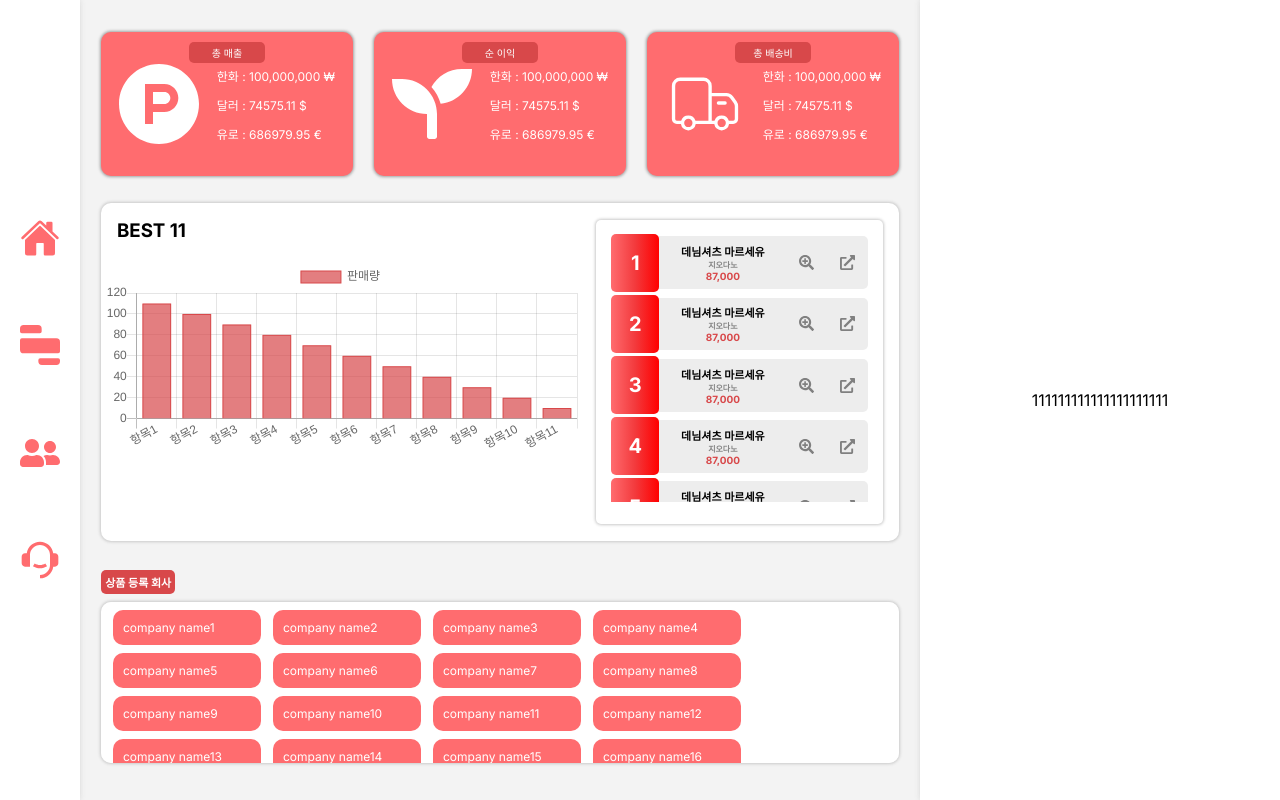
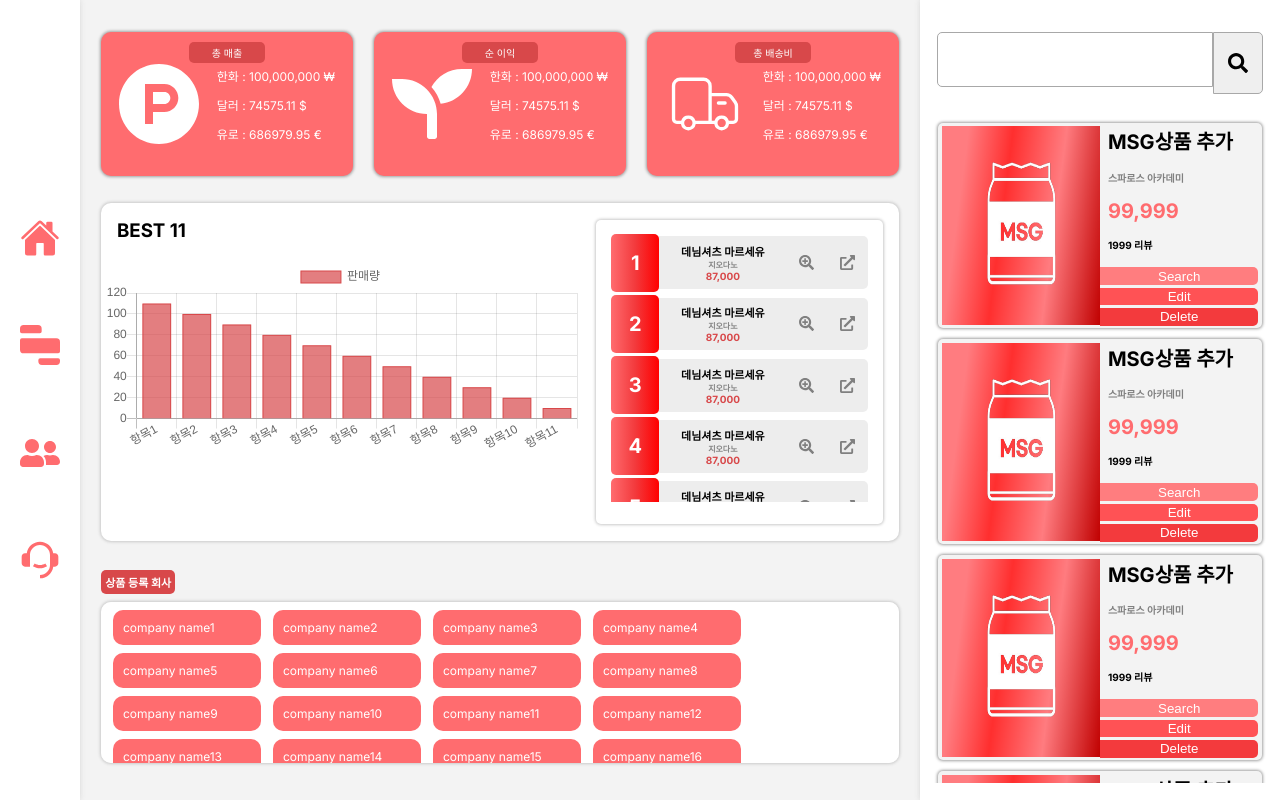
Before and after one commit to 1-MSG/admin_frontend, a Next.js app: page /product in a window 1280 px wide. Built offline with nearby package versions, Linux system fonts and the light colour scheme.

Commit message:
feat: 상품 admin 구현 완료 (#18)

```diff
--- a/src/app/product/@productInfo/page.tsx
+++ b/src/app/product/@productInfo/page.tsx
@@ -1,3 +1,79 @@
-export default function Page() {
-  return <>111111111111111111111</>;
+import styles from "@/styles/product.module.css";
+import Image from "next/image";
+import src from "@/assets/image/tempProduct/tempProduct.png";
+import { FaSearch } from "react-icons/fa";
+
+export default async function Page() {
+  const createProduct = () => ({
+    title: "MSG상품 추가",
+    maker: "스파로스 아카데미",
+    price: "99,999",
+    review: "1999 리뷰",
+  });
+
+  const products = Array.from({ length: 9 }, createProduct);
+
+  async function handleSearchSummit(formData: any) {
+    "use server";
+    console.log("검색");
+  }
+
+  return (
+    <>
+      <div className={styles.productPageSearchContainerLayout}>
+        <div className={styles.productPageSearchModule}>
+          <form
+            action={handleSearchSummit}
+            style={{
+              display: "flex",
+              height: "100%",
+              width: "100%",
+              justifyContent: "center",
+            }}
+          >
+            <input className={styles.productPageSearchContainerInput}></input>
+            <button className={styles.productPageSearchContainerBtn}>
+              <FaSearch size={20} />
+            </button>
+          </form>
+        </div>
+      </div>
+      <div className={styles.productPageListContainerLayout}>
+        <div className={styles.productPageListContainerContainer}>
+          {/* 요소 */}
+          {products.map((product, index) => (
+            <div key={index} className={styles.productPageListContainerElement}>
+              <div className={styles.productPageListImageContainer}>
+                <Image
+                  src={src}
+                  style={{ width: "100%", height: "100%" }}
+                  alt=""
+                />
+              </div>
+              <div className={styles.productPageListContainerElementInfo}>
+                <div className={styles.productPageListTitle}>
+                  {product.title}
+                </div>
+                <div className={styles.productPageListMaker}>
+                  {product.maker}
+                </div>
+                <div className={styles.productPageListPrice}>
+                  {product.price}
+                </div>
+                <div className={styles.productPageListReview}>
+                  {product.review}
+                </div>
+                <div className={styles.productPageBtnContainer}>
+                  <button>Search</button>
+                  <button>Edit</button>
+                  <button>Delete</button>
+                </div>
+              </div>
+            </div>
+          ))}
+          {/* 요소 끝*/}
+        </div>
+      </div>
+    </>
+  );
 }
--- a/src/styles/layout.module.css
+++ b/src/styles/layout.module.css
@@ -39,8 +39,5 @@
   background-color: rgb(255, 255, 255);
   width: 30%;
   height: 100vh;
-  display: flex;
-  justify-content: center;
-  align-items: center;
   box-shadow: 0px 0px 5px rgba(153, 153, 153, 0.3);
 }
--- a/src/styles/product.module.css
+++ b/src/styles/product.module.css
@@ -226,3 +226,169 @@
   padding: 10px;
   color: white;
 }
+
+/*상품 검색*/
+.productPageSearchContainerLayout {
+  /* background-color: green; */
+  width: 100%;
+  height: 10%;
+  display: flex;
+  justify-content: center;
+  padding-top: 4vh;
+}
+.productPageSearchModule {
+  /* background-color: #f33a3d; */
+  width: 100%;
+  height: 77%;
+  display: flex;
+  justify-content: center;
+  align-items: center;
+}
+.productPageSearchContainerInput {
+  width: 70%;
+  height: 51%;
+  outline: none;
+  text-align: center;
+  font-size: 20px;
+  border: none;
+  border-radius: 5px 0px 0px 5px;
+  padding: 3%;
+  font-weight: bold;
+  border: 1px solid #a8a8a8;
+}
+.productPageSearchContainerBtn {
+  width: 14%;
+  height: 100%;
+  border-radius: 0px 5px 5px 0px;
+  border: none;
+  display: flex;
+  justify-content: center;
+  align-items: center;
+  border: 1px solid #a8a8a8;
+}
+.productPageSearchContainerBtn:hover {
+  background-color: rgb(198, 198, 198);
+  cursor: pointer;
+}
+.productPageListContainerLayout {
+  /* background-color: red; */
+  width: 100%;
+  height: 86%;
+  display: flex;
+  justify-content: center;
+}
+.productPageListContainerContainer {
+  width: 100%;
+  height: 96%;
+  /* background-color: rgb(0, 255, 106); */
+  overflow: auto;
+  padding-bottom: 3%;
+}
+.productPageListContainerContainer::-webkit-scrollbar {
+  background-color: #00000000; /* 스크롤바 트랙의 배경색상 변경 */
+  width: 0.1px; /* 스크롤바의 높이 조절 */
+  cursor: pointer;
+}
+
+.productPageListContainerContainer::-webkit-scrollbar-thumb {
+  background-color: #00000000; /* 스크롤바 트랙의 배경색상 변경 */
+  cursor: pointer;
+}
+.productPageListContainerElement {
+  background-color: #f3f3f3;
+  width: 88%;
+  height: 30%;
+  margin-top: 3%;
+  display: flex;
+  padding: 1%;
+  border-radius: 5px;
+  box-shadow: 0px 0px 3px 1px rgb(161, 161, 161);
+  margin-left: 5%;
+}
+.productPageListImageContainer {
+  /* background-color: green; */
+  width: 50%;
+  height: 100%;
+}
+.productPageListContainerElementInfo {
+  /* background-color: yellow; */
+  width: 50%;
+  height: 100%;
+  display: flex;
+  flex-direction: column;
+  justify-content: space-between;
+}
+.productPageListTitle {
+  /* background-color: blue; */
+  width: 95%;
+  padding-left: 5%;
+  font-size: 20px;
+  font-weight: bold;
+}
+.productPageListMaker {
+  /* background-color: blue; */
+  width: 95%;
+  padding-left: 5%;
+  font-size: 10px;
+  font-weight: bold;
+  color: grey;
+  margin-top: 1%;
+}
+.productPageListPrice {
+  /* background-color: blue; */
+  width: 95%;
+  padding-left: 5%;
+  font-size: 20px;
+  font-weight: bold;
+  color: #ff6c6f;
+  margin-top: 1%;
+}
+.productPageListReview {
+  /* background-color: blue; */
+  width: 95%;
+  padding-left: 5%;
+  font-size: 10px;
+  font-weight: bold;
+  color: rgb(0, 0, 0);
+  margin-top: 1%;
+}
+.productPageBtnContainer {
+  /* background-color: orange; */
+  width: 100%;
+  height: fit-content;
+  display: block;
+}
+
+.productPageBtnContainer button:first-child {
+  background-color: #ff7d7f;
+  width: 100%;
+  height: 29.5%;
+  margin-top: 0.5%;
+  border: none;
+  color: white;
+  border-radius: 0px 5px 5px 0px;
+}
+
+.productPageBtnContainer button:nth-child(2) {
+  background-color: #ff5255;
+  width: 100%;
+  height: 29.5%;
+  margin-top: 0.5%;
+  border: none;
+  color: white;
+  border-radius: 0px 5px 5px 0px;
+}
+
+.productPageBtnContainer button:nth-child(3) {
+  background-color: #f33a3d;
+  width: 100%;
+  height: 29.5%;
+  margin-top: 0.5%;
+  border: none;
+  color: white;
+  border-radius: 0px 5px 5px 0px;
+}
+.productPageBtnContainer button:hover {
+  background-color: orange;
+  cursor: pointer;
+}
```
Also changed, not shown: src/assets/image/tempProduct/tempProduct.png (added).
